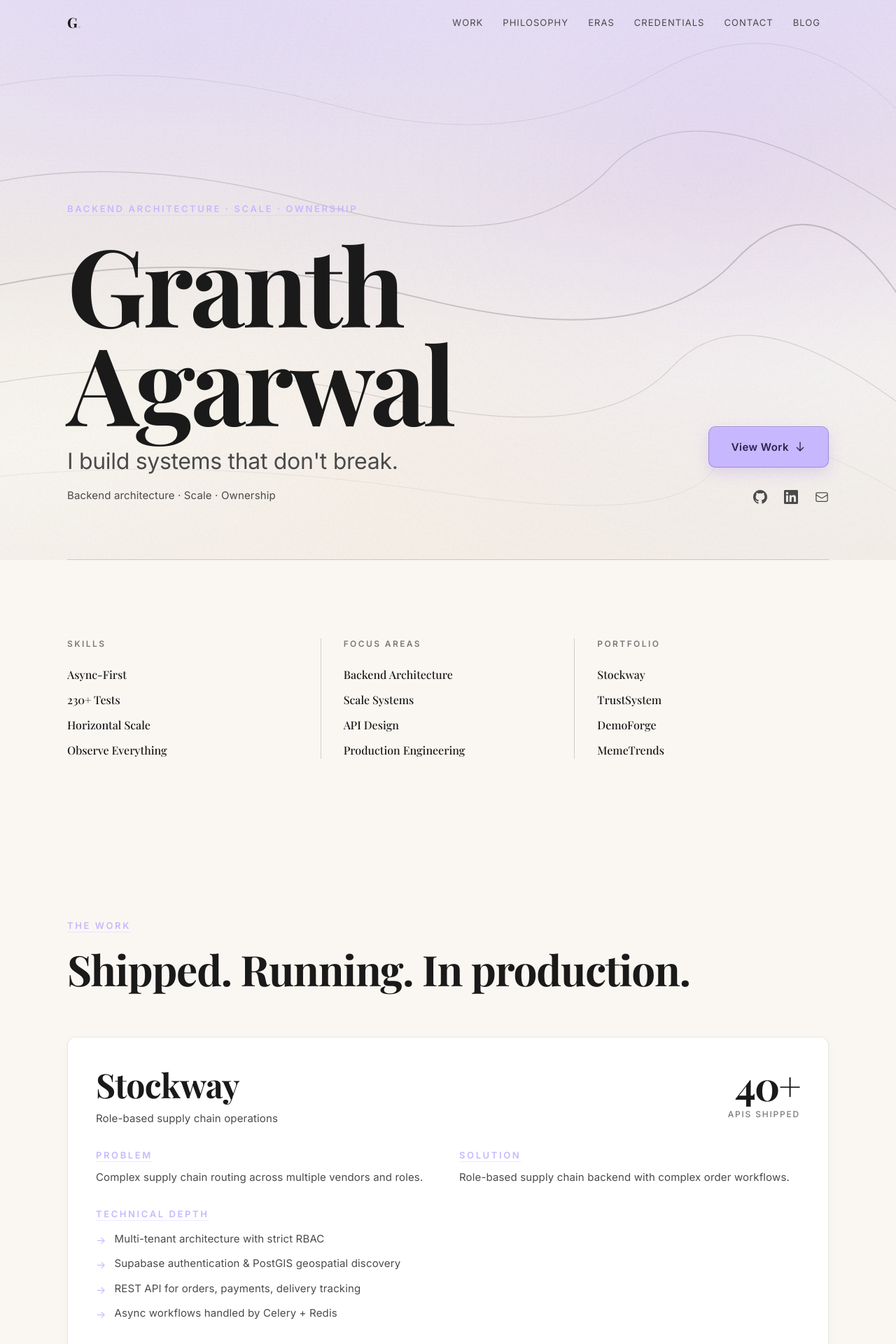
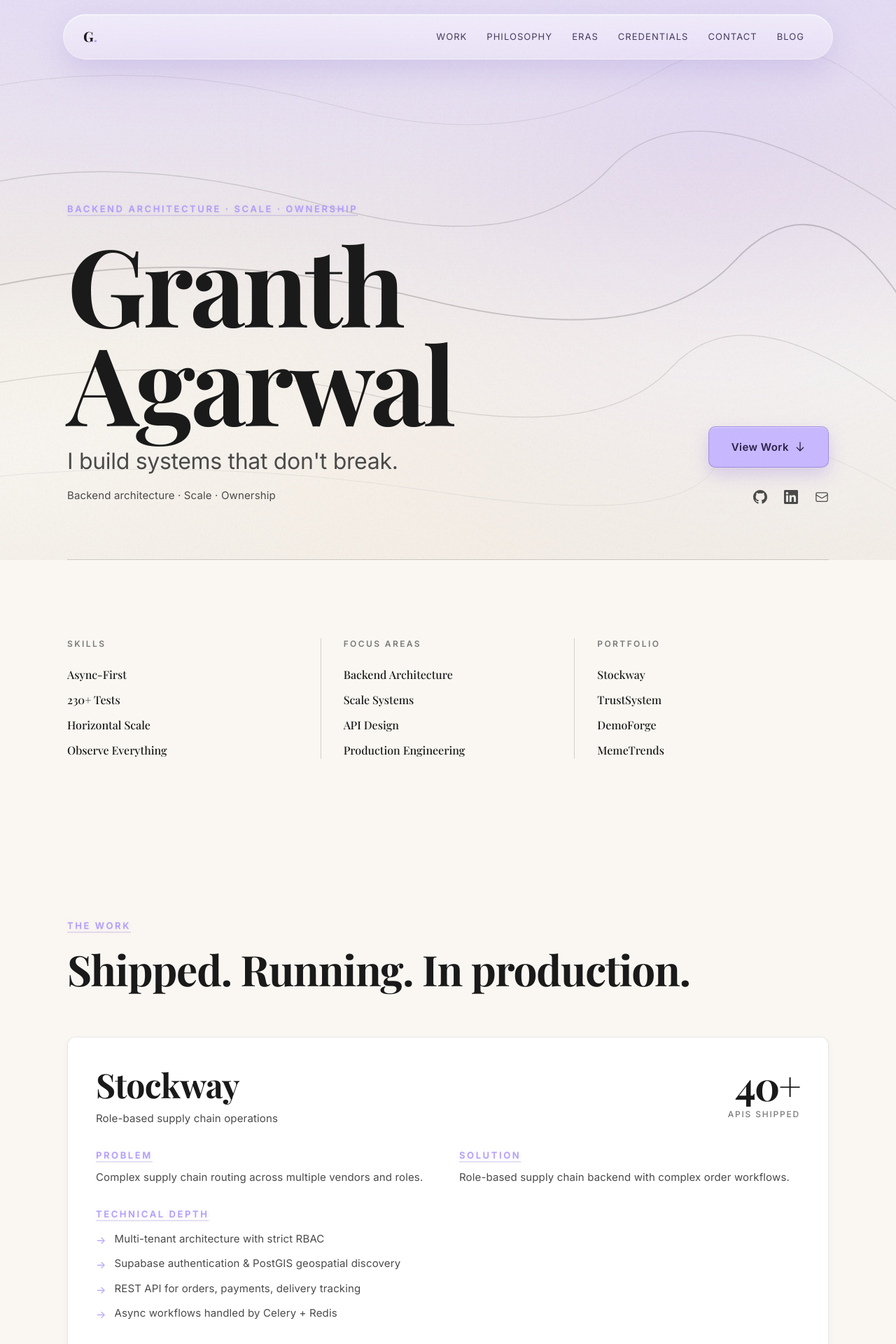
Before and after one commit to hey-granth/granth, a React (Vite) app: page / in a window 1280 px wide. Shown: the top 1920 px of the page at 70% size. Built offline with nearby package versions, Linux system fonts and the light colour scheme; a web font is replaced by a local one.

Commit message:
i love this design

```diff
--- a/src/components/layout/Navbar.jsx
+++ b/src/components/layout/Navbar.jsx
@@ -77,13 +77,27 @@ const Navbar = () => {
 
     return (
         <motion.header
-            className={`fixed top-0 left-0 right-0 z-50 transition-all duration-300 ${isScrolled ? 'nav-light' : 'bg-transparent'}`}
+            className="fixed top-0 left-0 right-0 z-50"
             initial={{ y: -100, opacity: 0 }}
             animate={{ y: isVisible ? 0 : -100, opacity: isVisible ? 1 : 0 }}
             transition={{ duration: 0.4, ease }}
+            style={{ pointerEvents: isVisible ? 'auto' : 'none' }}
         >
-            <nav className="section-container">
-                <div className="flex items-center justify-between h-16">
+            <nav
+                className="transition-all duration-300"
+                style={{
+                    maxWidth: '1100px',
+                    margin: '20px auto 0',
+                    padding: '14px 28px',
+                    borderRadius: '999px',
+                    background: 'linear-gradient(to bottom, rgba(255,255,255,0.45), rgba(255,255,255,0.18))',
+                    backdropFilter: 'blur(16px) saturate(120%)',
+                    WebkitBackdropFilter: 'blur(16px) saturate(120%)',
+                    border: '1px solid rgba(255,255,255,0.35)',
+                    boxShadow: 'inset 0 1px 0 rgba(255,255,255,0.6), 0 15px 40px rgba(120,100,200,0.18)',
+                }}
+            >
+                <div className="flex items-center justify-between">
                     {/* Logo — serif */}
                     <Link
                         to="/"
@@ -99,13 +113,20 @@ const Navbar = () => {
                             const sectionId = link.href.replace('#', '');
                             const isActive = link.external ? location.pathname.startsWith('/blog') : activeSection === sectionId;
 
-                            const commonClasses = `px-3 py-2 text-sm tracking-wider transition-colors ${isActive ? 'text-plum font-medium' : 'text-text-secondary hover:text-text-primary'
+                            const commonClasses = `px-3 py-2 text-sm tracking-wider transition-colors duration-200 ${isActive ? 'text-plum font-medium' : ''
                                 }`;
+
+                            const linkStyle = {
+                                fontFamily: 'var(--font-sans)',
+                                letterSpacing: '0.08em',
+                                textTransform: 'uppercase',
+                                fontSize: '0.8125rem',
+                                color: isActive ? 'var(--color-plum)' : 'rgba(40,30,70,0.85)',
+                            };
 
                             if (link.external) {
                                 return (
-                                    <Link key={link.name} to={link.href} className={commonClasses}
-                                        style={{ fontFamily: 'var(--font-sans)', letterSpacing: '0.08em', textTransform: 'uppercase', fontSize: '0.8125rem' }}>
+                                    <Link key={link.name} to={link.href} className={commonClasses} style={linkStyle}>
                                         {link.name}
                                     </Link>
                                 );
@@ -116,8 +137,10 @@ const Navbar = () => {
                                     key={link.name}
                                     href={link.href}
                                     className={commonClasses}
-                                    style={{ fontFamily: 'var(--font-sans)', letterSpacing: '0.08em', textTransform: 'uppercase', fontSize: '0.8125rem' }}
+                                    style={linkStyle}
                                     onClick={(e) => handleSectionClick(e, link.href)}
+                                    onMouseEnter={(e) => { if (!isActive) e.target.style.color = '#7E64E8'; }}
+                                    onMouseLeave={(e) => { if (!isActive) e.target.style.color = 'rgba(40,30,70,0.85)'; }}
                                 >
                                     {link.name}
                                 </a>
@@ -127,9 +150,10 @@ const Navbar = () => {
 
                     {/* Mobile menu button */}
                     <button
-                        className="md:hidden p-2 text-text-secondary hover:text-text-primary"
+                        className="md:hidden p-2"
                         onClick={() => setIsMobileMenuOpen(!isMobileMenuOpen)}
                         aria-label="Toggle menu"
+                        style={{ color: 'rgba(40,30,70,0.85)' }}
                     >
                         <svg className="w-5 h-5" fill="none" stroke="currentColor" viewBox="0 0 24 24" strokeWidth={1.5}>
                             {isMobileMenuOpen ? (
@@ -145,20 +169,25 @@ const Navbar = () => {
                 <AnimatePresence>
                     {isMobileMenuOpen && (
                         <motion.div
-                            className="md:hidden border-t relative z-50"
-                            style={{ background: 'rgba(250, 247, 242, 0.98)', backdropFilter: 'blur(12px)' }}
+                            className="md:hidden mt-3"
                             initial={{ opacity: 0, height: 0 }}
                             animate={{ opacity: 1, height: 'auto' }}
                             exit={{ opacity: 0, height: 0 }}
                             transition={{ duration: 0.2 }}
                         >
-                            <div className="py-4 space-y-1 relative z-50">
+                            <div className="py-2 space-y-1" style={{ borderTop: '1px solid rgba(255,255,255,0.3)' }}>
                                 {navLinks.map((link) => {
                                     const sectionId = link.href.replace('#', '');
                                     const isActive = link.external ? location.pathname.startsWith('/blog') : activeSection === sectionId;
 
-                                    const mobileClasses = `block px-4 py-3 text-base uppercase tracking-wider transition-colors cursor-pointer relative z-50 ${isActive ? 'text-plum font-medium' : 'text-text-secondary hover:text-text-primary'
+                                    const mobileClasses = `block px-4 py-3 text-base uppercase tracking-wider transition-colors duration-200 cursor-pointer ${isActive ? 'font-medium' : ''
                                         }`;
+
+                                    const mobileStyle = {
+                                        fontFamily: 'var(--font-sans)',
+                                        letterSpacing: '0.08em',
+                                        color: isActive ? 'var(--color-plum)' : 'rgba(40,30,70,0.85)',
+                                    };
 
                                     if (link.external) {
                                         return (
@@ -166,7 +195,7 @@ const Navbar = () => {
                                                 key={link.name}
                                                 to={link.href}
                                                 className={mobileClasses}
-                                                style={{ fontFamily: 'var(--font-sans)', letterSpacing: '0.08em' }}
+                                                style={mobileStyle}
                                                 onClick={() => setIsMobileMenuOpen(false)}
                                             >
                                                 {link.name}
@@ -179,7 +208,7 @@ const Navbar = () => {
                                             key={link.name}
                                             href={link.href}
                                             className={mobileClasses}
-                                            style={{ fontFamily: 'var(--font-sans)', letterSpacing: '0.08em' }}
+                                            style={mobileStyle}
                                             onClick={(e) => handleSectionClick(e, link.href)}
                                         >
                                             {link.name}
--- a/src/index.css
+++ b/src/index.css
@@ -20,11 +20,11 @@
   --color-text-muted: #7a7a7a;
   --color-text-dim: #999999;
 
-  /* Accent — soft lilac */
-  --color-plum: #C7B8FF;
-  --color-plum-deep: #B9A6FF;
-  --color-plum-light: #D4C9FF;
-  --color-plum-muted: rgba(199, 184, 255, 0.12);
+  /* Accent — soft lilac (deeper for visibility) */
+  --color-plum: #B29CFF;
+  --color-plum-deep: #9C83F5;
+  --color-plum-light: #C7B8FF;
+  --color-plum-muted: rgba(178, 156, 255, 0.12);
 
   /* Gradient palette */
   --color-lavender: #E8E0F0;
@@ -207,8 +207,9 @@
     letter-spacing: 0.2em;
     text-transform: uppercase;
     color: var(--color-plum);
+    text-shadow: 0 1px 0 rgba(0, 0, 0, 0.05), 0 0 6px rgba(150, 120, 230, 0.15);
     text-decoration: underline;
-    text-decoration-color: rgba(199, 184, 255, 0.3);
+    text-decoration-color: rgba(160, 130, 230, 0.35);
     text-underline-offset: 4px;
     text-decoration-thickness: 1px;
   }
@@ -690,28 +691,29 @@
     font-size: 0.9375rem;
     font-weight: 600;
     letter-spacing: 0.03em;
-    color: #2E204D;
-    background: var(--color-plum);
-    border: 1.5px solid rgba(80, 60, 140, 0.35);
+    color: #2C204A;
+    background: #C7B8FF;
+    border: 1.5px solid rgba(90, 70, 160, 0.35);
     border-radius: 0.625rem;
     box-shadow:
-      inset 0 1px 0 rgba(255, 255, 255, 0.20),
-      0 8px 20px rgba(160, 130, 220, 0.25);
+      inset 0 1px 0 rgba(255, 255, 255, 0.4),
+      0 10px 25px rgba(140, 110, 220, 0.28);
     transition: all 0.3s cubic-bezier(0.16, 1, 0.3, 1);
     cursor: pointer;
     text-decoration: none;
   }
 
   .cta-primary:hover {
-    background: var(--color-plum-deep);
+    background: #B9A6FF;
     box-shadow:
-      inset 0 1px 0 rgba(255, 255, 255, 0.15),
-      0 10px 28px rgba(160, 130, 220, 0.35);
+      inset 0 1px 0 rgba(255, 255, 255, 0.3),
+      0 12px 30px rgba(140, 110, 220, 0.38);
     transform: translateY(-2px);
   }
 
   .cta-primary:active {
     transform: translateY(0);
+    background: #A892F2;
   }
 }
 
```
